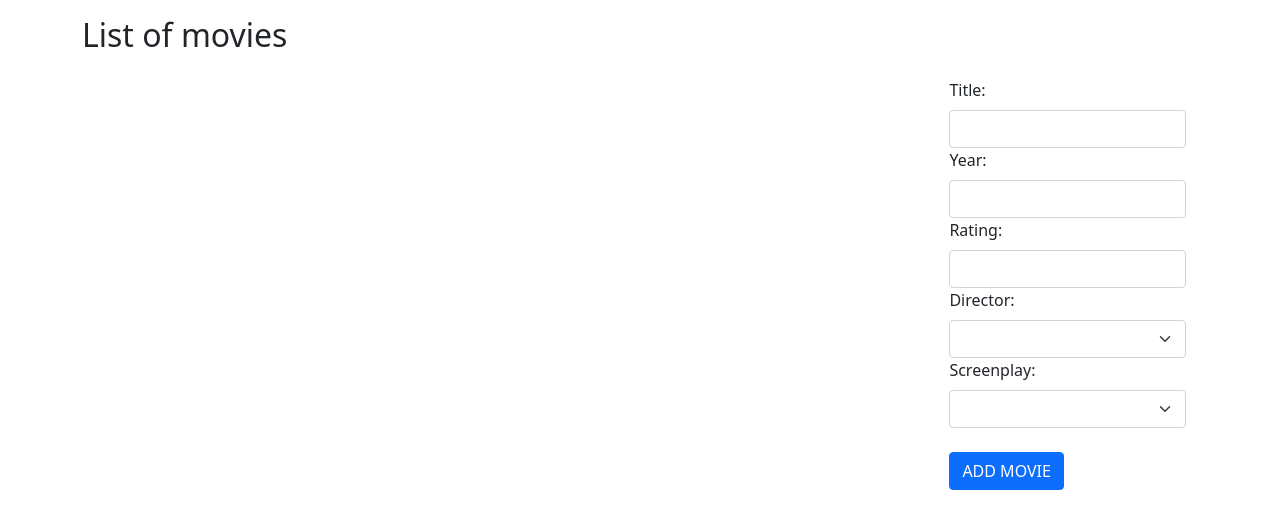
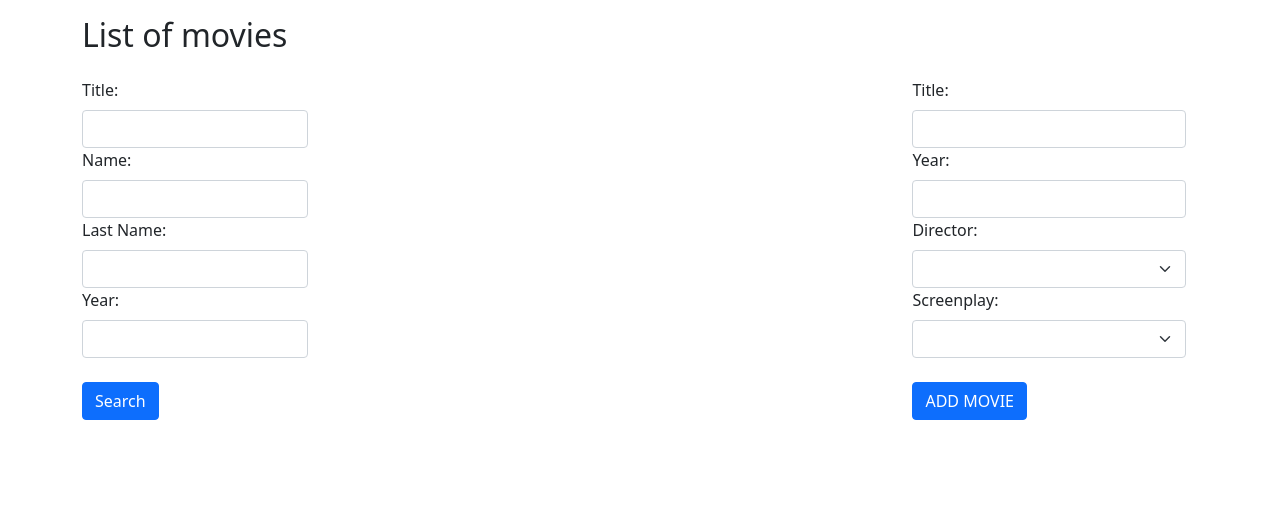
Before and after one commit to WitholdP/Filmweb, a Django app: page /movies/ in a window 1280 px wide. Shown: the part 56-585 px from the top of the page. Run offline with Django 3.2, Linux system fonts and the light colour scheme; the visitor is signed in with stand-in values (Sample User, id 1); data that the repository does not hold is empty; some libraries are stand-ins or nearby versions.

Commit message:
added search functionality

```diff
--- a/FilmWeb/urls.py
+++ b/FilmWeb/urls.py
@@ -1,7 +1,7 @@
+from django.conf import settings
+from django.conf.urls.static import static
 from django.contrib import admin
 from django.urls import include, path
-from django.conf.urls.static import static
-from django.conf import settings
 
 urlpatterns = [
     path("", include("films.urls")),
--- a/films/models.py
+++ b/films/models.py
@@ -37,7 +37,7 @@ class Movie(models.Model):
     year = models.IntegerField()
     genre = models.ManyToManyField(Genre)
     description = models.TextField(null=True)
-    cover = models.FileField(upload_to='covers', null=True)
+    cover = models.FileField(upload_to="covers", null=True)
 
     def __str__(self):
         return self.title
--- a/films/urls.py
+++ b/films/urls.py
@@ -1,6 +1,7 @@
 from django.urls import path
 
 from films.views import (
+    Movies,
     delete_genre,
     delete_person,
     genres,
@@ -11,14 +12,13 @@ from films.views import (
     movie_genre_remove,
     movie_person_add,
     movie_person_remove,
-    movies,
     person,
     persons,
 )
 
 urlpatterns = [
     path("", index, name="index"),
-    path("movies/", movies, name="movies"),
+    path("movies/", Movies.as_view(), name="movies"),
     path("movie-details/<int:movie_id>/", movie, name="movie"),
     path(
         "movie-comment-add/<int:movie_id>/<int:person_id>",
--- a/films/views.py
+++ b/films/views.py
@@ -1,6 +1,7 @@
 from django.contrib.auth.decorators import login_required
 from django.contrib.auth.models import User
 from django.shortcuts import redirect, render
+from django.views import View
 
 from .models import Genre, Job, Movie, MRating, Person, PersonMovie
 
@@ -9,32 +10,55 @@ def index(request):
     return render(request, "films/index.html")
 
 
-def movies(request):
-    movies = Movie.objects.all().order_by("-year")
-    directors = Person.objects.filter(job=3)
-    screenwriters = Person.objects.filter(job=2)
-    message = None
-    context = {
-        "movies": movies,
-        "directors": directors,
-        "screenwriters": screenwriters,
-        "message": message,
-    }
-    if request.method == "POST":
+class Movies(View):
+    def get(self, request):
+        movies = Movie.objects.all().order_by("-year")
+        directors = Person.objects.filter(job=3)
+        screenwriters = Person.objects.filter(job=2)
+        message = request.GET.get('message', None)
+
+        # below functionality of the search form
+        title = request.GET.get("title")
+        if title:
+            movies = movies.filter(title__icontains=title)
+        first_name = request.GET.get("first_name")
+        if first_name:
+            movies = (
+                movies.filter(director__first_name=first_name)
+                | movies.filter(screenplay__first_name=first_name)
+                | movies.filter(starring__first_name=first_name)
+            ).distinct()
+        last_name = request.GET.get("last_name")
+        if last_name:
+            movies = (
+                movies.filter(director__last_name=last_name)
+                | movies.filter(screenplay__last_name=last_name)
+                | movies.filter(starring__last_name=last_name)
+            ).distinct()
+        year = request.GET.get("year")
+        if year:
+            movies = movies.filter(year=year)
+
+        context = {
+            "movies": movies,
+            "directors": directors,
+            "screenwriters": screenwriters,
+            "message": message,
+        }
+        return render(request, "films/movies.html", context)
+
+    def post(self, request):
         title = request.POST["title"]
         year = request.POST["year"]
-        rating = request.POST["rating"]
         director_id = request.POST["director_id"]
         screenplay_id = request.POST["screenplay_id"]
         new_movie = Movie.objects.create(
             title=title,
             year=year,
-            rating=rating,
             director_id=director_id,
             screenplay_id=screenplay_id,
         )
-        context["message"] = f"Film {title} dodany do bazy"
-    return render(request, "films/movies.html", context)
+        return redirect(f"/movies/?message=Film {title} dodany do bazy")
 
 
 def movie(request, movie_id):
--- a/templates/films/movies.html
+++ b/templates/films/movies.html
@@ -11,9 +11,24 @@
 
 <h2>List of movies</h2>
 <div class="d-flex mt-4">
-  <div class="container d-flex flex-wrap justify-content-center mr-3">
+  <div class="d-flex flex-wrap justify-content-center style="width: 60%"">
+    <form class="" action="" method="">
+      {% csrf_token %}
+      <label for="title" class="form-label">Title:</label>
+      <input type="text" id="title" name="title" class="form-control" value="">
+      <label for="first_name" class="form-label">Name:</label>
+      <input type="text" id="first_name" name="first_name" class="form-control" value="">
+      <label for="last_name" class="form-label">Last Name:</label>
+      <input type="text" id="last_name" name="last_name" class="form-control" value="">
+      <label for="year" class="form-label">Year:</label>
+      <input type="number" id="year" name="year" class="form-control" value="">
+      <br>
+      <button type="submit" class="btn btn-primary">Search</button>
+    </form>
+  </div>
+  <div class="container d-flex flex-wrap justify-content-center" style="width: 60%";>
     {% for movie in movies %}
-      <div class="card m-1" style="width: 80%;">
+      <div class="card m-1">
         <div class="d-flex justify-content-between">
           <div class="container m-2" style="width: 70%">
             <h5 class="card-title">{{ movie.title }} </h5>
@@ -29,7 +44,7 @@
     {% endfor %}
   </div>
   {% if user.is_authenticated %}
-  <div class="container ml-3" style="width: 30%">
+  <div class="container" style="width: 30%">
     <form class="" action="" method="POST">
       {% csrf_token %}
       <label for="title" class="form-label">Title:</label>
@@ -37,9 +52,6 @@
 
       <label for="year" class="form-label">Year:</label>
       <input type="number" id="year" name="year" class="form-control" value="">
-
-      <label for="rating" class="form-label">Rating:</label>
-      <input type="number" id="rating" name="rating" class="form-control" value="">
 
       <label for="director_id" class="form-label">Director:</label>
       <select class="form-select" aria-label="Default select example" id="director_id" name="director_id">
```
Also changed, not shown: FilmWeb/settings.py (+4 -6 lines), films/migrations/0007_movie_cover.py, films/migrations/0008_auto_20210310_2051.py, films/migrations/0009_auto_20210311_1629.py.
